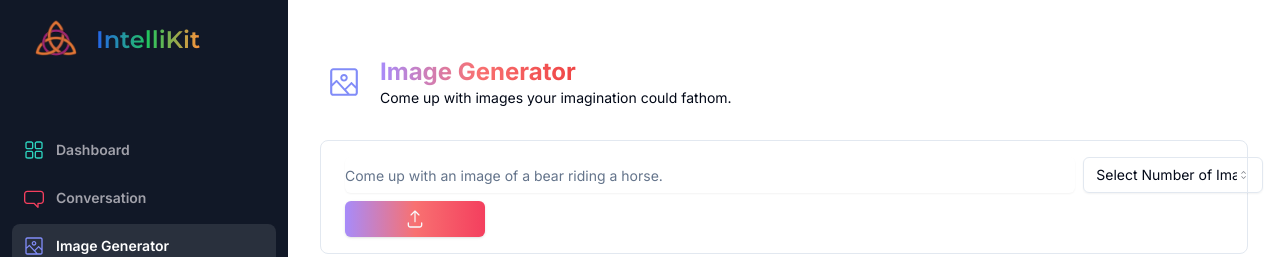
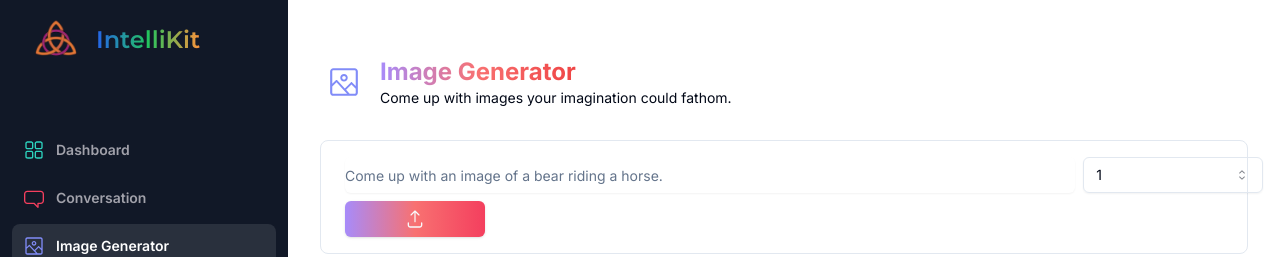
Before and after one commit to Erick559/Intelli-Kit, a Next.js app: page /image in a window 1280 px wide. Shown: the top 257 px of the page. Built offline with nearby package versions, Linux system fonts and the light colour scheme.

Commit message:
Add attributes to the select component.

```diff
--- a/app/(dashboard)/(routes)/image/page.tsx
+++ b/app/(dashboard)/(routes)/image/page.tsx
@@ -104,7 +104,12 @@ const ImagePage = () => {
                                 name="amount"
                                 render={({ field }) => (
                                     <FormItem className="col-span-12 lg:col-span-2">
-                                        <Select>
+                                        <Select
+                                            disabled={isLoading}
+                                            onValueChange={field.onChange}
+                                            value={field.value}
+                                            defaultValue={field.value}
+                                        >
                                             <SelectTrigger className="w-[180px]">
                                                 <SelectValue placeholder="Select Number of Images." />
                                             </SelectTrigger>
```
